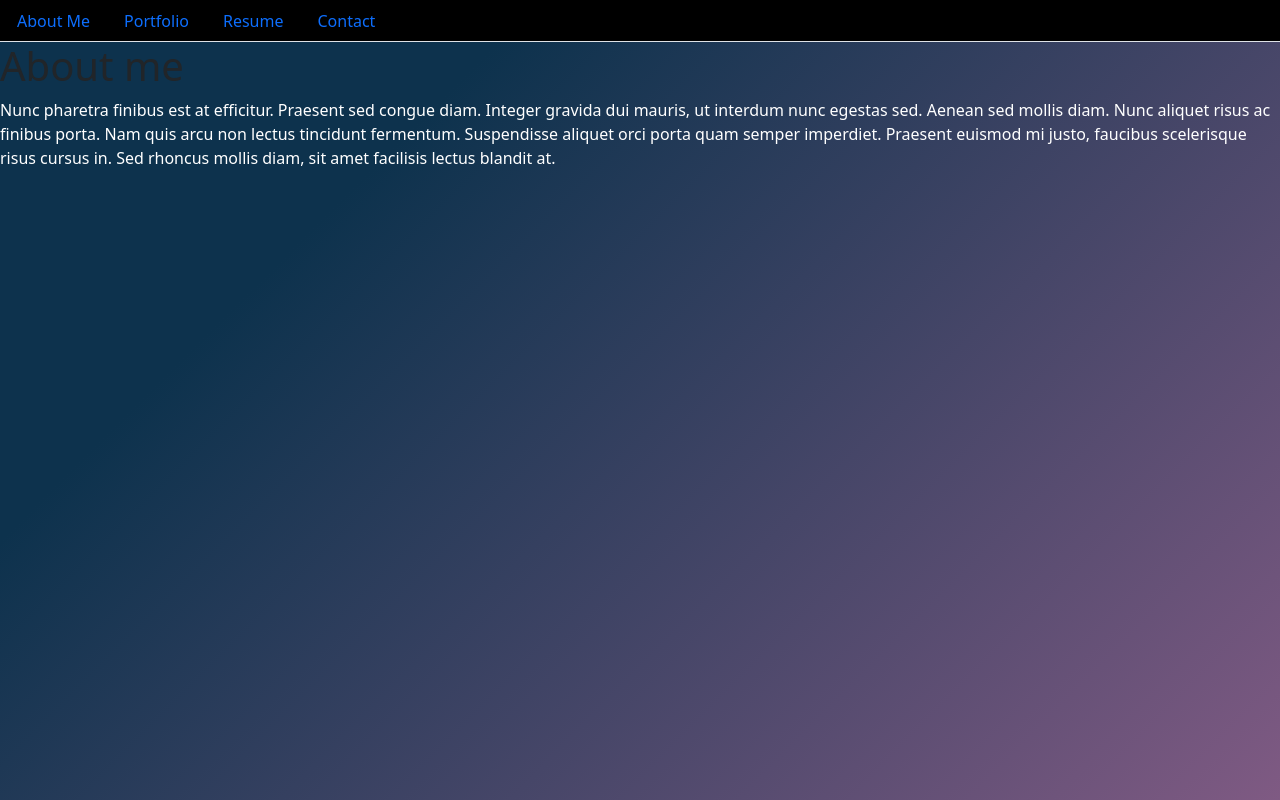
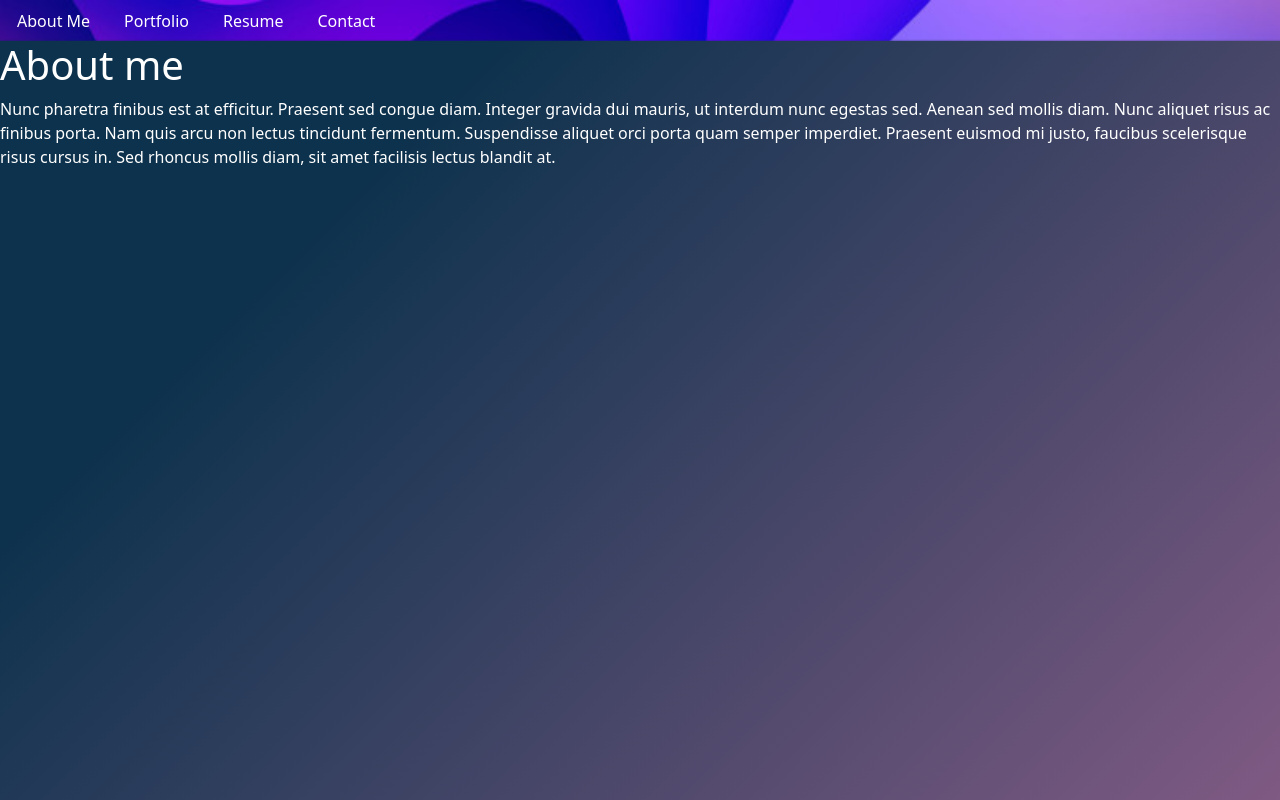
Before and after one commit to Chris-McLeod2/react-portfolio, a React (Create React App) app: page /#/portfolio in a window 1280 px wide. Built offline with nearby package versions, Linux system fonts and the light colour scheme.

Commit message:
css styling changes

```diff
--- a/src/App.js
+++ b/src/App.js
@@ -15,9 +15,9 @@ function App() {
       <Routes>
         <Route exact path="/" element={<Home/>}/>
         {/* <Route exact path="./components/NavTabs" element={<NavTabs/>}/> */}
-        <Route exact path="./components/pages/Portfolio" element={<Portfolio/>}/>
-        <Route path="./components/pages/Contact" element={<Contact/>}/>
-        <Route path="./components/pages/Resume" element={<Resume/>}/>
+        <Route exact path="/portfolio" element={<Portfolio/>}/>
+        <Route path="/contact" element={<Contact/>}/>
+        <Route path="/resume" element={<Resume/>}/>
       </Routes>
 
   </Router>
--- a/src/components/NavTabs.js
+++ b/src/components/NavTabs.js
@@ -1,14 +1,15 @@
 import React from 'react';
+import {useNavigate} from 'react-router-dom'
 
 
-
-function NavTabs({ currentPage, handlePageChange }) {
+function NavTabs({ currentPage }) {
+  const navigate = useNavigate();
   return (
     <ul className="nav nav-tabs">
       <li className="nav-item">
         <a
-          href="#home"
-          onClick={() => handlePageChange('Home')}
+
+          onClick={() => navigate('/')}
 
 
           className={currentPage === 'Home' ? 'nav-link active' : 'nav-link'}
@@ -19,8 +20,8 @@ function NavTabs({ currentPage, handlePageChange }) {
 
       <li className="nav-item">
         <a
-          href="#Portfolio"
-          onClick={() => handlePageChange('Portfolio')}
+
+          onClick={() => navigate('/portfolio')}
 
 
           className={currentPage === 'Portfolio' ? 'nav-link active' : 'nav-link'}
@@ -31,10 +32,10 @@ function NavTabs({ currentPage, handlePageChange }) {
 
       <li className="nav-item">
         <a
-          href="#Resume"
 
 
-          onClick={() => handlePageChange('Resume')}
+
+          onClick={() => navigate('/resume')}
           className={currentPage === 'Resume' ? 'nav-link active' : 'nav-link'}
         >
           Resume
@@ -43,10 +44,10 @@ function NavTabs({ currentPage, handlePageChange }) {
 
       <li className="nav-item">
         <a
-          href="#contact"
 
 
-          onClick={() => handlePageChange('Contact')}
+
+          onClick={() => navigate('/contact')}
           className={currentPage === 'Contact' ? 'nav-link active' : 'nav-link'}
         >
           Contact
--- a/src/styles.css
+++ b/src/styles.css
@@ -21,6 +21,7 @@ background-size: cover;
 }
 
 html {
+	color: white;
 	background: no-repeat center center fixed;
 	background-color: #7f5a83;
 	background-image: linear-gradient(315deg, #7f5a83 0%, #0d324d 74%);
@@ -38,17 +39,36 @@ div {
 		}
 
 .nav {
-	background-color: black;
+	background-image: url('./assets/images/vector1.jpg');
+	background-size: cover;
 }
 
 .project-cards {
-	background-color: #000000;
-background-image: linear-gradient(315deg, #000000 0%, #b82e1f 74%);
+	color: white;
 }
 
 .card {
 	background-color: white;
 }
+
+
+.nav-tabs {
+	border-bottom: none !important;
+}
+
 p {
 	color: white;
 }
+
+div {
+	color: white;
+}
+
+h1 {
+	color: white;
+}
+
+a {
+	color: white !important;
+	cursor: pointer;
+}
```
